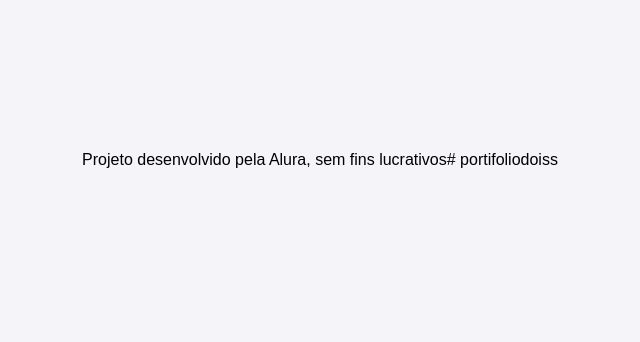
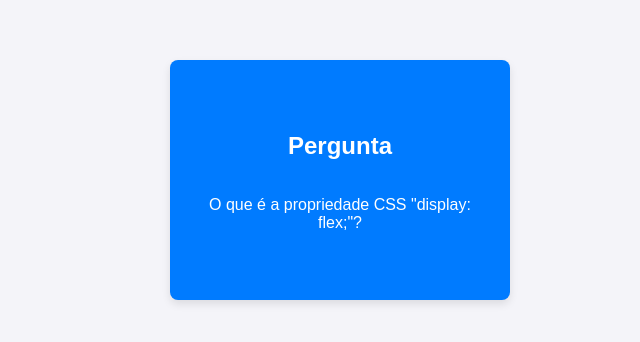
Before and after one commit to laliiiiiiiiiii/portifoliodoiss, a plain HTML site: page index.html in a window 1280 px wide. Shown: the part 240-582 px from the top of the page, without its empty margins (320-960 px from the left). Drawn offline with Linux system fonts and the light colour scheme; files that its build step writes are made by us from their sources.

Commit message:
Update index.html

```diff
--- a/index.html
+++ b/index.html
@@ -3,29 +3,24 @@
 <head>
     <meta charset="UTF-8">
     <meta name="viewport" content="width=device-width, initial-scale=1.0">
-    <link rel="stylesheet" href="assets/style.css">
-    <title>Flashcard</title>
+    <title>Flash Card Interativo</title>
+    <link rel="stylesheet" href="style.css">
 </head>
 <body>
-    <main>
-        <section id="container">
-            <!-- <article class="cartao">
-                <div class="cartao__conteudo">
-                    <h3>Programação</h3>
-                    <div class="cartao__conteudo__pergunta">
-                        <p>O que é JavaScript?</p>
-                    </div>
-                    <div class="cartao__conteudo__resposta">
-                        <p>O JavaScript é uma linguagem de programação</p>
-                    </div>
-                </div>
-            </article> -->
-        </section>
-    </main>
-    <footer>
-        <p>Projeto desenvolvido pela Alura, sem fins lucrativos</p>
-    </footer>
-    <script src="app.js"></script>
-    <script src="perguntas.js"></script>
+    <div class="card-container">
+        <div class="card-inner">
+            <div class="card-face card-front">
+                <h2>Pergunta</h2>
+                <p>O que é a propriedade CSS "display: flex;"?</p>
+            </div>
+
+            <div class="card-face card-back">
+                <h2>Resposta</h2>
+                <p>É uma propriedade que define um container flexível, permitindo alinhar e distribuir espaço entre os elementos filhos de maneira eficiente.</p>
+            </div>
+        </div>
+    </div>
+
+    <script src="script.js"></script>
 </body>
-</html># portifoliodoiss
+</html>
```
